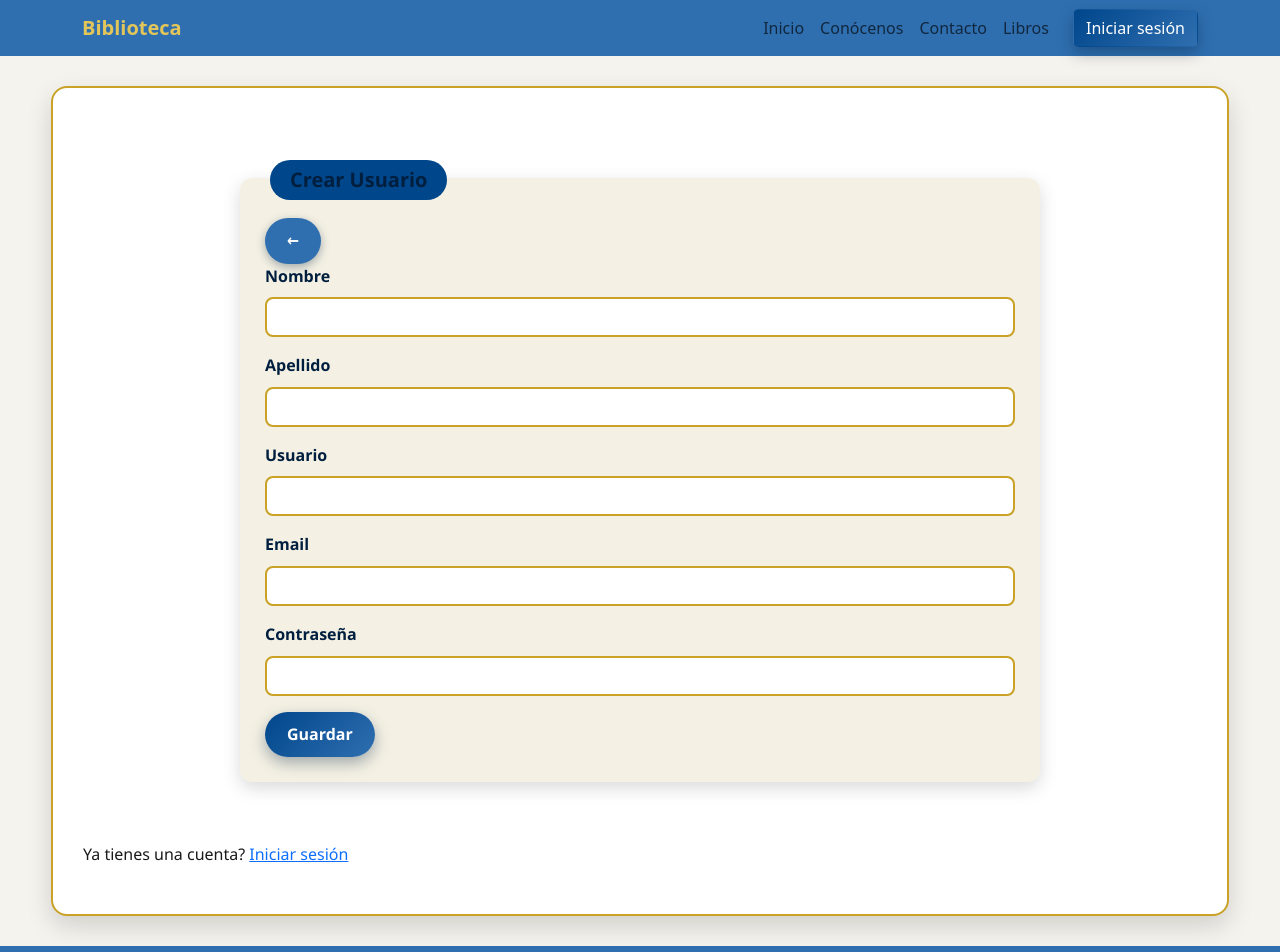
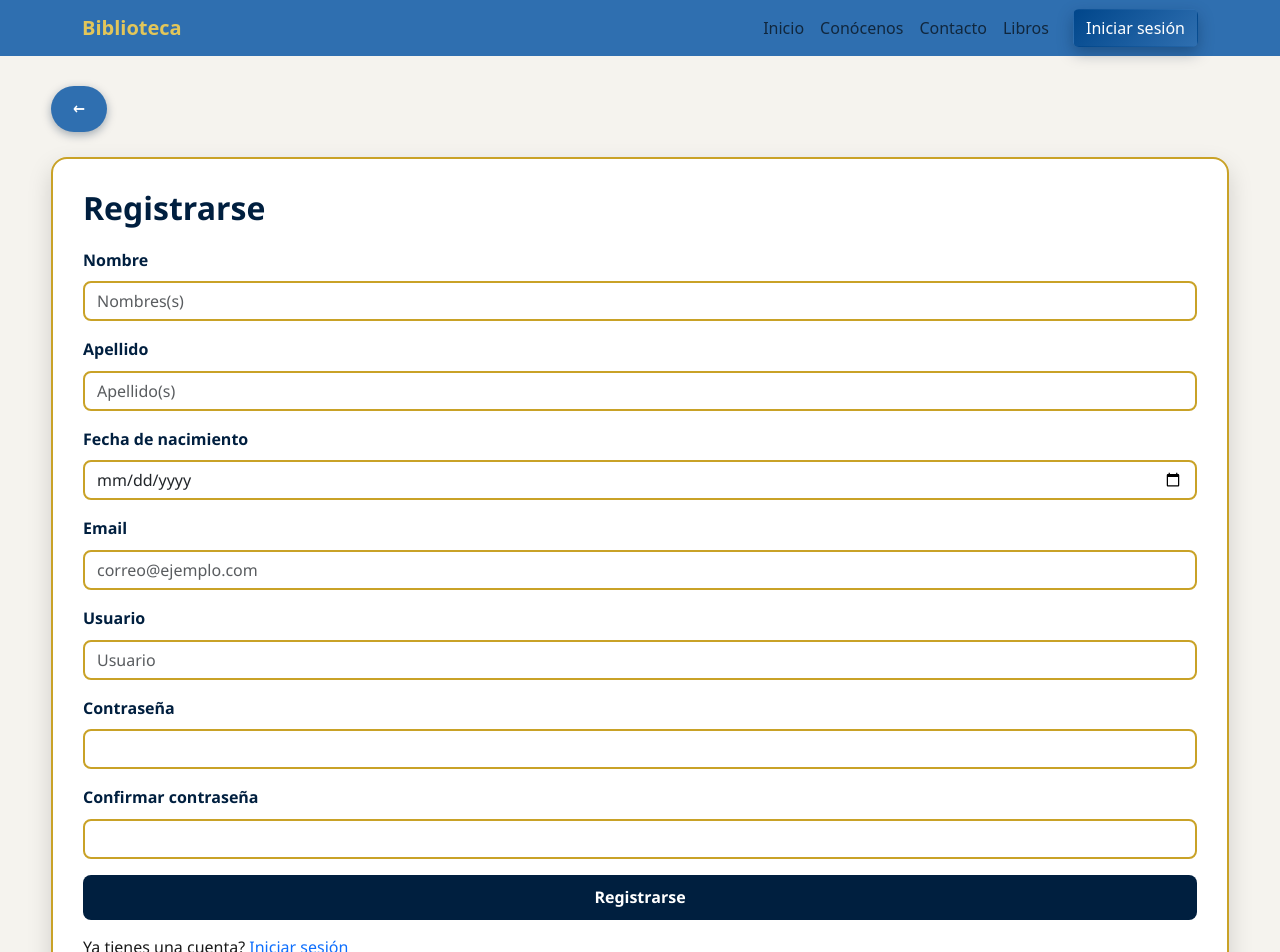
Before and after one commit to SDmny/biblioteca, a React (Vite) app in the folder frontend/: page /register in a window 1280 px wide. Shown: the top 952 px of the page. Built offline with nearby package versions, Linux system fonts and the light colour scheme.

Commit message:
cambio en form registrar

```diff
--- a/frontend/src/components/user/AddUserForm.jsx
+++ b/frontend/src/components/user/AddUserForm.jsx
@@ -1,24 +1,19 @@
-import { useState, useEffect } from "react";
+import { useState } from "react";
 import Swal from "sweetalert2";
-import BasicCard from "../ui/BasicCard.jsx";
 import BasicInput from "../ui/BasicInput.jsx";
 import TypeInput from "../ui/TypeInput.jsx";
-import BackButton from "../ui/BackButton.jsx";
 
-function AddUsers({ user = null, onBack }) {
+function AddUsers({ user = null, onBack, onSubmit, isAdminContext = false }) {
   const [form, setForm] = useState({
     nombre: "",
     apellido: "",
+    fec_nac: "",
+    email: "",
     usuario: "",
-    email: "",
     password: "",
+    confirm_password: "",
+    rol: "user",
   });
-
-  useEffect(() => {
-    if (user) {
-      setForm(user);
-    }
-  }, [user]);
 
   const change = (e) => {
     setForm({
@@ -30,25 +25,43 @@ function AddUsers({ user = null, onBack }) {
   const submit = (e) => {
     e.preventDefault();
 
-    if (!form.nombre || !form.apellido || !form.usuario || !form.email || !form.password) {
-      Swal.fire("Campos incompletos", "Debes llenar todos los campos", "warning");
+    if (
+      !form.nombre ||
+      !form.apellido ||
+      !form.usuario ||
+      !form.email ||
+      !form.password ||
+      !form.confirm_password ||
+      !form.fec_nac
+    ) {
+      Swal.fire(
+        "Campos incompletos",
+        "Debes llenar todos los campos",
+        "warning",
+      );
       return;
     }
-
     if (!/\S+@\S+\.\S+/.test(form.email)) {
       Swal.fire("Error", "Correo electrónico inválido", "error");
       return;
     }
-
     if (form.password.length < 6) {
-      Swal.fire("Error", "La contraseña debe tener al menos 6 caracteres", "error");
+      Swal.fire(
+        "Error",
+        "La contraseña debe tener al menos 6 caracteres",
+        "error",
+      );
+      return;
+    }
+    if (form.password !== form.confirm_password) {
+      Swal.fire("Error", "Las contraseñas no coinciden", "error");
       return;
     }
 
     let users = JSON.parse(localStorage.getItem("users")) || [];
 
     if (user) {
-      users = users.map((u) => (u.usuario === user.usuario ? { ...form, rol: "user" } : u));
+      users = users.map((u) => (u.usuario === user.usuario ? { ...form } : u));
       localStorage.setItem("users", JSON.stringify(users));
       Swal.fire("Éxito", "Usuario actualizado correctamente", "success");
     } else {
@@ -56,7 +69,7 @@ function AddUsers({ user = null, onBack }) {
         Swal.fire("Error", "Ese usuario ya existe", "error");
         return;
       }
-      users.push({ ...form, rol: "user" });
+      users.push({ ...form });
       localStorage.setItem("users", JSON.stringify(users));
       Swal.fire("Éxito", "Usuario creado correctamente", "success");
     }
@@ -64,32 +77,93 @@ function AddUsers({ user = null, onBack }) {
     setTimeout(() => {
       onBack();
     }, 100);
+
+    onSubmit(form);
   };
 
   return (
-    <BasicCard titulo={user ? "Editar Usuario" : "Crear Usuario"}>
-      <BackButton />
+    <>
+      <h2>{isAdminContext ? "Crear usuario" : "Registrarse"}</h2>
       <form onSubmit={submit}>
         <BasicInput label="Nombre">
-          <TypeInput type="text" name="nombre" value={form.nombre} onChange={change} />
+          <TypeInput
+            type="text"
+            name="nombre"
+            placeholder={"Nombres(s)"}
+            value={form.nombre}
+            onChange={change}
+            required
+          />
         </BasicInput>
         <BasicInput label="Apellido">
-          <TypeInput type="text" name="apellido" value={form.apellido} onChange={change} />
+          <TypeInput
+            type="text"
+            name="apellido"
+            placeholder={"Apellido(s)"}
+            value={form.apellido}
+            onChange={change}
+            required
+          />
+        </BasicInput>
+        <BasicInput label="Fecha de nacimiento">
+          <TypeInput
+            type="date"
+            name="fec_nac"
+            value={form.fec_nac}
+            onChange={change}
+            required
+          />
+        </BasicInput>
+        <BasicInput label="Email">
+          <TypeInput
+            type="email"
+            name="email"
+            placeholder={"correo@ejemplo.com"}
+            value={form.email}
+            onChange={change}
+            required
+          />
         </BasicInput>
         <BasicInput label="Usuario">
-          <TypeInput type="text" name="usuario" value={form.usuario} onChange={change} />
-        </BasicInput>
-        <BasicInput label="Email">
-          <TypeInput type="email" name="email" value={form.email} onChange={change} />
+          <TypeInput
+            type="text"
+            name="usuario"
+            placeholder={"Usuario"}
+            value={form.usuario}
+            onChange={change}
+            required
+          />
         </BasicInput>
         <BasicInput label="Contraseña">
-          <TypeInput type="password" name="password" value={form.password} onChange={change} />
+          <TypeInput
+            type="password"
+            name="password"
+            value={form.password}
+            onChange={change}
+            required
+          />
         </BasicInput>
-        <button className="btn-main" type="submit">
-          Guardar
-        </button>
+        <BasicInput label="Confirmar contraseña">
+          <TypeInput
+            type="password"
+            name="confirm_password"
+            value={form.confirm_password}
+            onChange={change}
+            required
+          />
+        </BasicInput>
+
+        {isAdminContext && (
+          <BasicInput label="Rol">
+            <select name="rol" value={form.rol} onChange={change} required>
+              <option value="user">Usuario</option>
+              <option value="admin">Administrador</option>
+            </select>
+          </BasicInput>
+        )}
+        <input type="submit" value="Registrarse" className=" btn-custom" />
       </form>
-    </BasicCard>
+    </>
   );
 }
 
--- a/frontend/src/components/user/RegisterPage.jsx
+++ b/frontend/src/components/user/RegisterPage.jsx
@@ -1,6 +1,9 @@
 import { useNavigate, Link } from "react-router-dom";
+import { handleCreateUser } from "../../utils/userHandler.js";
+
 import AddUserForm from "./AddUserForm";
-import { handleCreateUser } from "../../utils/userHandler.js";
+import BackButton from "../ui/BackButton.jsx";
+
 import "../../styles/style_form.css";
 
 function RegisterPage() {
@@ -9,6 +12,9 @@ function RegisterPage() {
   return (
     <div className="form-container">
       <div className="form-wrapper">
+        <BackButton />
+        <br />
+        <br />
         <div className="form-card">
           <AddUserForm onSubmit={(u) => handleCreateUser(u, nav)} />
           <p style={{ marginTop: 15 }}>
```
